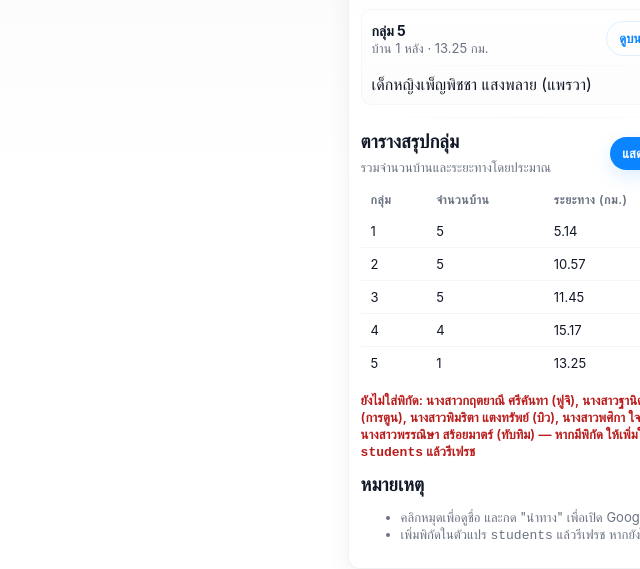
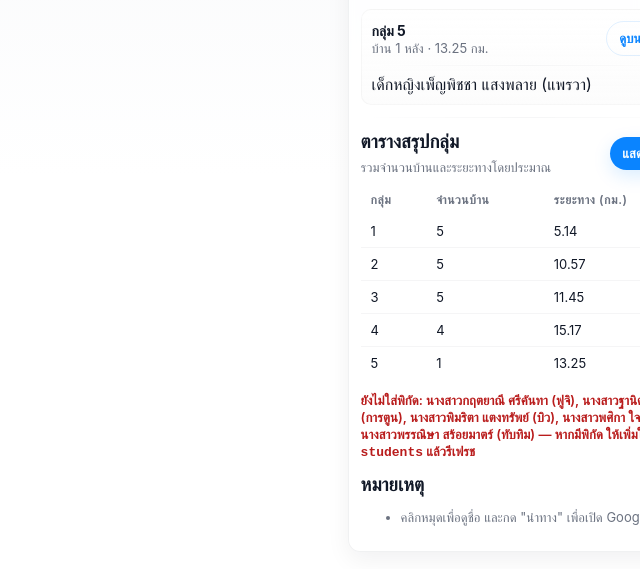
Before and after one commit to sitthiponpr-byt/school-visit-map, a plain HTML site: page index.html in a window 1280 px wide. Shown: the part 1024-1593 px from the top of the page, without its empty margins (640-1280 px from the left). Drawn offline with nearby package versions, Linux system fonts and the light colour scheme.

Commit message:
Update index.html

```diff
--- a/index.html
+++ b/index.html
@@ -208,7 +208,7 @@
         <h3 style="margin:6px 0;">หมายเหตุ</h3>
         <ul class="muted small">
           <li>คลิกหมุดเพื่อดูชื่อ และกด "นำทาง" เพื่อเปิด Google Maps</li>
-          <li>เพิ่มพิกัดในตัวแปร <code>students</code> แล้วรีเฟรช หากยังไม่มีหมุด</li>
+
         </ul>
       </div>
     </aside>
```
